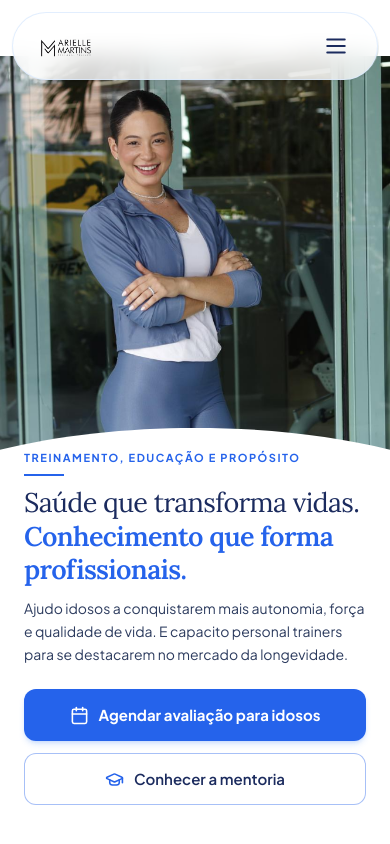
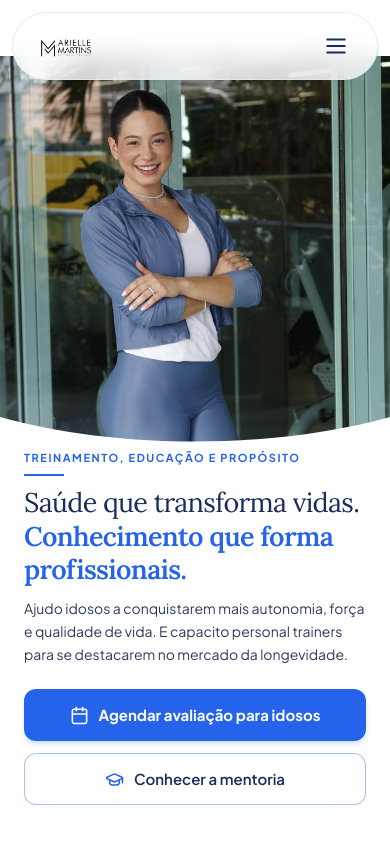
Before and after one commit to Vitorlocorreia/lpariellemartins, a React (Vite) app: page / in a window 390 px wide. Shown: the top 844 px of the page. Built offline with nearby package versions, Linux system fonts and the light colour scheme.

Commit message:
fix: invert mobile hero curve divider

```diff
--- a/src/components/Hero.jsx
+++ b/src/components/Hero.jsx
@@ -117,7 +117,7 @@ export default function Hero({ onOpenModal, whatsappUrl }) {
               preserveAspectRatio="none"
               className="w-full h-10 sm:h-14 text-white fill-current"
             >
-              <path d="M0,45 C150,5 350,5 500,45 L500,55 L0,55 Z" />
+              <path d="M0,0 C150,45 350,45 500,0 L500,55 L0,55 Z" />
             </svg>
           </div>
         </div>
```
